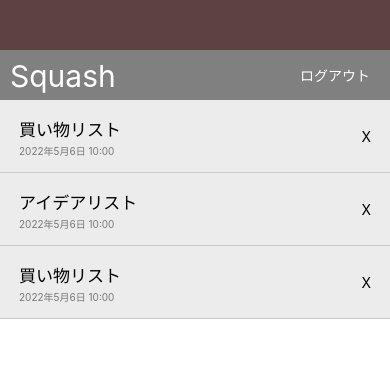
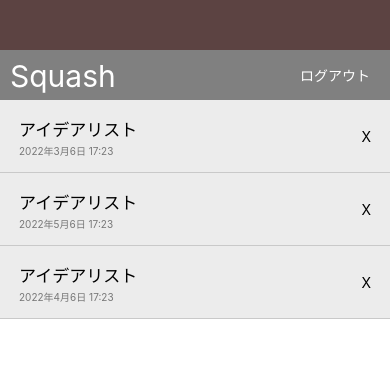
Before and after one commit to Nakayama1968/Squash, a React Native app: screen / in a window 390 px wide. Shown: the top 369 px of the page. Built offline with nearby package versions, Linux system fonts and the light colour scheme.

Commit message:
components

```diff
--- a/App.jsx
+++ b/App.jsx
@@ -1,52 +1,17 @@
-import { StatusBar } from 'expo-status-bar';
+// import { StatusBar } from 'expo-status-bar';
 import React from 'react';
-import { StyleSheet, Text, View } from 'react-native';
+import { StyleSheet, View } from 'react-native';
 
-
+import AppBar from './src/components/Appbar';
+import IdeaList from './src/components/IdeaList';
+import CircleButton from './src/components/CircleButton';
 
 export default function App() {
   return (
     <View style={styles.container}>
-      <View style={styles.appbar}>
-        <View style={styles.appbarInner}>
-          <Text style={styles.appbarTitle}>Squash</Text>
-          <Text style={styles.appbarRight}>ログアウト</Text>
-        </View>
-      </View>
-
-      <View style={styles.ideaListItem}>
-        <View>
-          <Text style={styles.ideaTitle}>買い物リスト</Text>
-          <Text style={styles.ideaDate}>2022年5月6日 10:00</Text>
-        </View>
-        <View>
-          <Text>X</Text>
-        </View>
-      </View>
-
-      <View style={styles.ideaListItem}>
-        <View>
-          <Text style={styles.ideaTitle}>アイデアリスト</Text>
-          <Text style={styles.ideaDate}>2022年5月6日 10:00</Text>
-        </View>
-        <View>
-          <Text>X</Text>
-        </View>
-      </View>
-
-      <View style={styles.ideaListItem}>
-        <View>
-          <Text style={styles.ideaTitle}>買い物リスト</Text>
-          <Text style={styles.ideaDate}>2022年5月6日 10:00</Text>
-        </View>
-        <View>
-          <Text>X</Text>
-        </View>
-      </View>
-
-      <View style={styles.circleButton}>
-        <Text style={styles.circleButtonLabel}>＋</Text>
-      </View>
+      <AppBar />
+      <IdeaList />
+      <CircleButton />
     </View>
   );
 }
@@ -56,70 +21,4 @@ const styles = StyleSheet.create({
     flex: 1,
     backgroundColor: 'white',
   },
-  appbar: {
-    width: '100%',
-    height: 100,
-    backgroundColor: '#5c4342',
-    fontcolor: '#fffffff',
-    justifyContent: 'flex-end',
-  },
-  appbarInner: {
-    backgroundColor: 'gray',
-    height: 50,
-  },
-  appbarRight: {
-    position: 'absolute',
-    right: 20,
-    bottom: 15,
-    color: '#ffffff',
-  },
-  appbarTitle: {
-    position: 'absolute',
-    left: 10,
-    top: 8,
-    fontSize: 30,
-    lineHeight: 36,
-    color: '#ffffff',
-  },
-
-  ideaListItem: {
-    flexDirection: 'row',
-    backgroundColor: '#ECECEC',
-    justifyContent: 'space-between',
-    paddingVertical: 16,
-    paddingHorizontal: 19,
-    alignItems: 'center',
-    borderColor: 'rgba(0,0,0, 0.15)',
-    borderBottomWidth: 1,
-  },
-  ideaTitle: {
-    fontSize: 17,
-    color: 'black',
-  },
-  ideaDate: {
-    top: 2,
-    fontSize: 10,
-    color: '#777777',
-  },
-  circleButton: {
-    backgroundColor: 'green',
-    width: 64,
-    height: 64,
-    borderRadius: 32,
-    justifyContent: 'center',
-    alignItems: 'center',
-    position: 'absolute',
-    right: 30,
-    bottom: 30,
-    shadowColor: '#000000',
-    shadowOffset: { width: 0, height: 8 },
-    shadowOpacity: 0.25,
-    shadowRadius: 8,
-    elevation: 8,
-  },
-  circleButtonLabel: {
-    color: '#ffffff',
-    fontSize: 40,
-  },
-
 });
--- /dev/null
+++ b/src/components/Appbar.jsx
@@ -0,0 +1,41 @@
+import React from 'react';
+import { StyleSheet, Text, View } from 'react-native';
+
+export default function AppBar() {
+  return (
+    <View style={styles.appbar}>
+      <View style={styles.appbarInner}>
+        <Text style={styles.appbarTitle}>Squash</Text>
+        <Text style={styles.appbarRight}>ログアウト</Text>
+      </View>
+    </View>
+  );
+}
+
+const styles = StyleSheet.create({
+  appbar: {
+    width: '100%',
+    height: 100,
+    backgroundColor: '#5c4342',
+    fontcolor: '#fffffff',
+    justifyContent: 'flex-end',
+  },
+  appbarInner: {
+    backgroundColor: 'gray',
+    height: 50,
+  },
+  appbarRight: {
+    position: 'absolute',
+    right: 20,
+    bottom: 15,
+    color: '#ffffff',
+  },
+  appbarTitle: {
+    position: 'absolute',
+    left: 10,
+    top: 8,
+    fontSize: 30,
+    lineHeight: 36,
+    color: '#ffffff',
+  },
+});
--- /dev/null
+++ b/src/components/CircleButton.jsx
@@ -0,0 +1,34 @@
+// import { StatusBar } from 'expo-status-bar';
+import React from 'react';
+import { View, StyleSheet, Text } from 'react-native';
+
+export default function CircleButton() {
+  return (
+    <View style={styles.circleButton}>
+      <Text style={styles.circleButtonLabel}>＋</Text>
+    </View>
+  );
+}
+
+const styles = StyleSheet.create({
+  circleButton: {
+    backgroundColor: 'green',
+    width: 64,
+    height: 64,
+    borderRadius: 32,
+    justifyContent: 'center',
+    alignItems: 'center',
+    position: 'absolute',
+    right: 30,
+    bottom: 30,
+    shadowColor: '#000000',
+    shadowOffset: { width: 0, height: 8 },
+    shadowOpacity: 0.25,
+    shadowRadius: 8,
+    elevation: 8,
+  },
+  circleButtonLabel: {
+    color: '#ffffff',
+    fontSize: 40,
+  },
+});
--- /dev/null
+++ b/src/components/IdeaList.jsx
@@ -0,0 +1,61 @@
+// import { StatusBar } from 'expo-status-bar';
+import React from 'react';
+import { StyleSheet, Text, View } from 'react-native';
+
+export default function IdeaList() {
+  return (
+    <View>
+      <View style={styles.ideaListItem}>
+        <View>
+          <Text style={styles.ideaTitle}>アイデアリスト</Text>
+          <Text style={styles.ideaDate}>2022年3月6日 17:23</Text>
+        </View>
+        <View>
+          <Text>X</Text>
+        </View>
+      </View>
+
+      <View style={styles.ideaListItem}>
+        <View>
+          <Text style={styles.ideaTitle}>アイデアリスト</Text>
+          <Text style={styles.ideaDate}>2022年5月6日 17:23</Text>
+        </View>
+        <View>
+          <Text>X</Text>
+        </View>
+      </View>
+
+      <View style={styles.ideaListItem}>
+        <View>
+          <Text style={styles.ideaTitle}>アイデアリスト</Text>
+          <Text style={styles.ideaDate}>2022年4月6日 17:23</Text>
+        </View>
+        <View>
+          <Text>X</Text>
+        </View>
+      </View>
+    </View>
+  );
+}
+
+const styles = StyleSheet.create({
+  ideaListItem: {
+    flexDirection: 'row',
+    backgroundColor: '#ECECEC',
+    justifyContent: 'space-between',
+    paddingVertical: 16,
+    paddingHorizontal: 19,
+    alignItems: 'center',
+    borderColor: 'rgba(0,0,0, 0.15)',
+    borderBottomWidth: 1,
+  },
+  ideaTitle: {
+    fontSize: 17,
+    color: 'black',
+  },
+  ideaDate: {
+    top: 2,
+    fontSize: 10,
+    color: '#777777',
+  },
+});
```
Also changed, not shown: src/components/Hello.jsx (+5 -5 lines).
